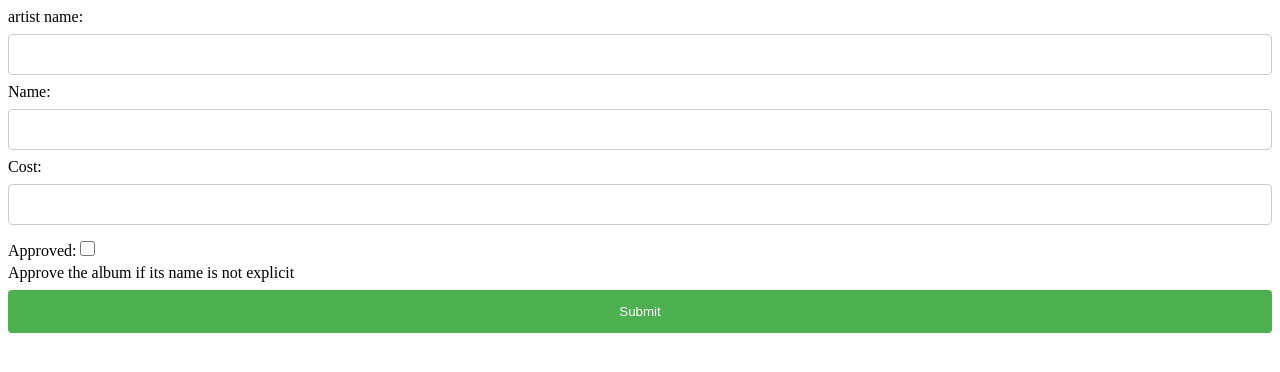
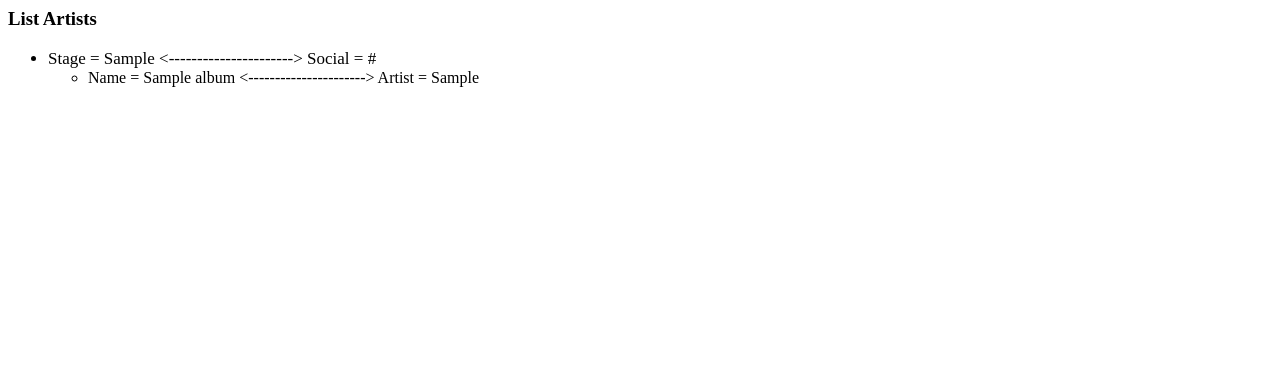
Before and after one commit to yousef3ahmed/django-training, a Django app: page /artists/ in a window 1280 px wide. Shown: the top 372 px of the page. Run offline with Django 4.2, Linux system fonts and the light colour scheme; tables that the repository leaves empty hold one stand-in row (values such as "Sample post").

Commit message:
add form to create artists and view to show all artists.

```diff
--- a/musicplatform/artists/admin.py
+++ b/musicplatform/artists/admin.py
@@ -1,5 +1,6 @@
 from dataclasses import field
 from django.contrib import admin
+from .models import Artist , Album
 
 # Register your models here.
 from .models import Artist , Album
--- a/musicplatform/artists/forms.py
+++ b/musicplatform/artists/forms.py
@@ -1,8 +1,33 @@
+from tabnanny import check
 from django import forms
+from .models import Artist , Album
 
 
-class NameForm(forms.Form):
+class AlbumForm(forms.Form):
     artist = forms.CharField( label='artist name', max_length=100)
     name = forms.CharField( )
     cost = forms.DecimalField( max_digits = 20 , decimal_places = 2 )
-    approved = forms.BooleanField(  help_text = " Approve the album if its name is not explicit" )
+    album_is_approved = forms.BooleanField(  help_text = " Approve the album if its name is not explicit" )
+
+
+    def is_valid(self) -> bool:
+        artist = self.data['artist']
+        records = Artist.objects.filter( Stage = artist ).count()
+
+        if records == 0 :
+          return False
+
+        return super().is_valid()
+
+
+class ArtistForm( forms.Form ):
+    Stage = forms.CharField( )
+    Social_link = forms.CharField( )
+
+    def is_valid(self) -> bool:
+        name = self.data['Stage']
+        records = Artist.objects.filter( Stage = name ).count()
+        if records > 0 :
+          return False
+
+        return super().is_valid()
--- a/musicplatform/artists/models.py
+++ b/musicplatform/artists/models.py
@@ -62,7 +62,7 @@ class Artist( models.Model ):
     Stage = models.CharField( max_length = 200 , unique = True , blank = False  )
     Social_link = models.URLField( max_length = 100 , blank = True  )
     def __str__(self) -> str:
-        return "Stage = " + self.Stage + " --- Social = " + self.Social_link
+        return "Stage = " + self.Stage + " <----------------------> Social = " + self.Social_link
 
     def approved_albums(self):
         return self.album_set.filter(album_is_approved=True).count()
@@ -76,7 +76,7 @@ class Album( TimeStampedModel ):
     album_is_approved  = models.BooleanField( default = True , help_text = " Approve the album if its name is not explicit" )
 
     def __str__(self) -> str:
-        return "Name = " + self.name + " --- Artist = " + self.artist.Stage
+        return "Name = " + self.name + " <----------------------> Artist = " + self.artist.Stage
 
     def save(self, *args, **kwargs):
         f = open("./badwords.txt" , "r")
--- a/musicplatform/artists/templates/artists/add_album.html
+++ b/musicplatform/artists/templates/artists/add_album.html
@@ -14,6 +14,13 @@
         {% csrf_token %}
         {{ form.as_table }}
         <input type="submit" value="Submit">
+
+        {% if ok == 0 %}
+            <div style=" color:brown ; align-items:center; " >
+                please enter the correct artist name !
+            </div>
+        {% endif %}
+
     </form>
 </body>
 </html>
--- /dev/null
+++ b/musicplatform/artists/templates/artists/fetch.html
@@ -0,0 +1,23 @@
+<html lang="en">
+<head>
+    <meta charset="UTF-8">
+    <meta http-equiv="X-UA-Compatible" content="IE=edge">
+    <meta name="viewport" content="width=device-width, initial-scale=1.0">
+    <title>Document</title>
+</head>
+<body>
+    <h3 style=" align-items:center ; align-self: center ; " > List Artists </h3>
+
+    <ul>
+    {% for art in artist_list %}
+        <li style="font-size: 17px;" > {{ art }} </li>
+        <ul>
+            {% for assgin in art.album_set.all %}
+            <li  > {{ assgin }} </li>
+            {% endfor %}
+        </ul>
+    {% endfor %}
+    </ul>
+
+</body>
+</html>
--- a/musicplatform/artists/urls.py
+++ b/musicplatform/artists/urls.py
@@ -3,5 +3,7 @@ from django.urls import path
 from . import views
 
 urlpatterns = [
-    path('', views.index, name='index'),
+     path('createAlbum', views.create_album, name='index'),
+     path('createArtists', views.create_artist , name='index'),
+     path('', views.list_artist , name='index'),
 ]
--- a/musicplatform/artists/views.py
+++ b/musicplatform/artists/views.py
@@ -1,30 +1,60 @@
 from django.shortcuts import render
 from django.http import HttpResponseRedirect
 from django.http import HttpResponse
+from .models import Artist , Album
+from .forms import AlbumForm , ArtistForm
 
-from .forms import NameForm
 
-# Create your views here.
+# Artist.objects.prefetch_related('album_set').all()
 
-def index(request):
+def list_artist(request):
+    context = {'artist_list' :  Artist.objects.all()}
+    return render(request,'artists/fetch.html',context)
 
+def create_artist(request):
+
+    def add_artist( Stages , Social_links  ):
+        create = Artist( Stage = Stages  , Social_link = Social_links )
+        create.save()
+
+    passed = 1
     if request.method == 'POST':
-        # create a form instance and populate it with data from the request:
-        form = NameForm(request.POST)
-        # check whether it's valid:
+        form = ArtistForm(request.POST)
+        if form.is_valid():
+            Stage = form.cleaned_data['Stage']
+            Social_link = form.cleaned_data['Social_link']
+            add_artist( Stage , Social_link )
+            return HttpResponse("thanks you, the record added successful.")
+        else:
+            passed = 0
+
+    else:
+        form = ArtistForm()
+
+    return render(request, 'artists/add_artist.html', {'form': form , 'ok' : passed} )
+
+
+def create_album(request):
+
+    def add_album( artist , names , costs  , album_is_approveds ):
+        art = Artist.objects.get( Stage = artist)
+        create = Album( artist = art  , name  = names , cost = costs , album_is_approved = album_is_approveds )
+        create.save()
+
+    passed = 1
+    if request.method == 'POST':
+        form = AlbumForm(request.POST)
         if form.is_valid():
             artist = form.cleaned_data['artist']
             name = form.cleaned_data['name']
             cost = form.cleaned_data['cost']
-            print( name )
-            return HttpResponse("Hello, world. You're at the artists index.")
-            # return HttpResponseRedirect('/thanks/')
+            album_is_approved = form.cleaned_data['album_is_approved']
+            add_album( artist , name , cost , album_is_approved )
+            return HttpResponse("thanks you, the record added successful.")
+        else:
+            passed = 0
 
-    # # if a GET (or any other method) we'll create a blank form
     else:
-        form = NameForm()
+        form = AlbumForm()
 
-    return render(request, 'artists/add_album.html', {'form': form})
-
-    # return render( request , 'artists/add_album.html' )
-    # return HttpResponse("Hello, world. You're at the artists index.")
+    return render(request, 'artists/add_album.html', {'form': form , 'ok' : passed} )
```
Also changed, not shown: musicplatform/artists/templates/artists/add_artist.html (+16 -1 lines).
